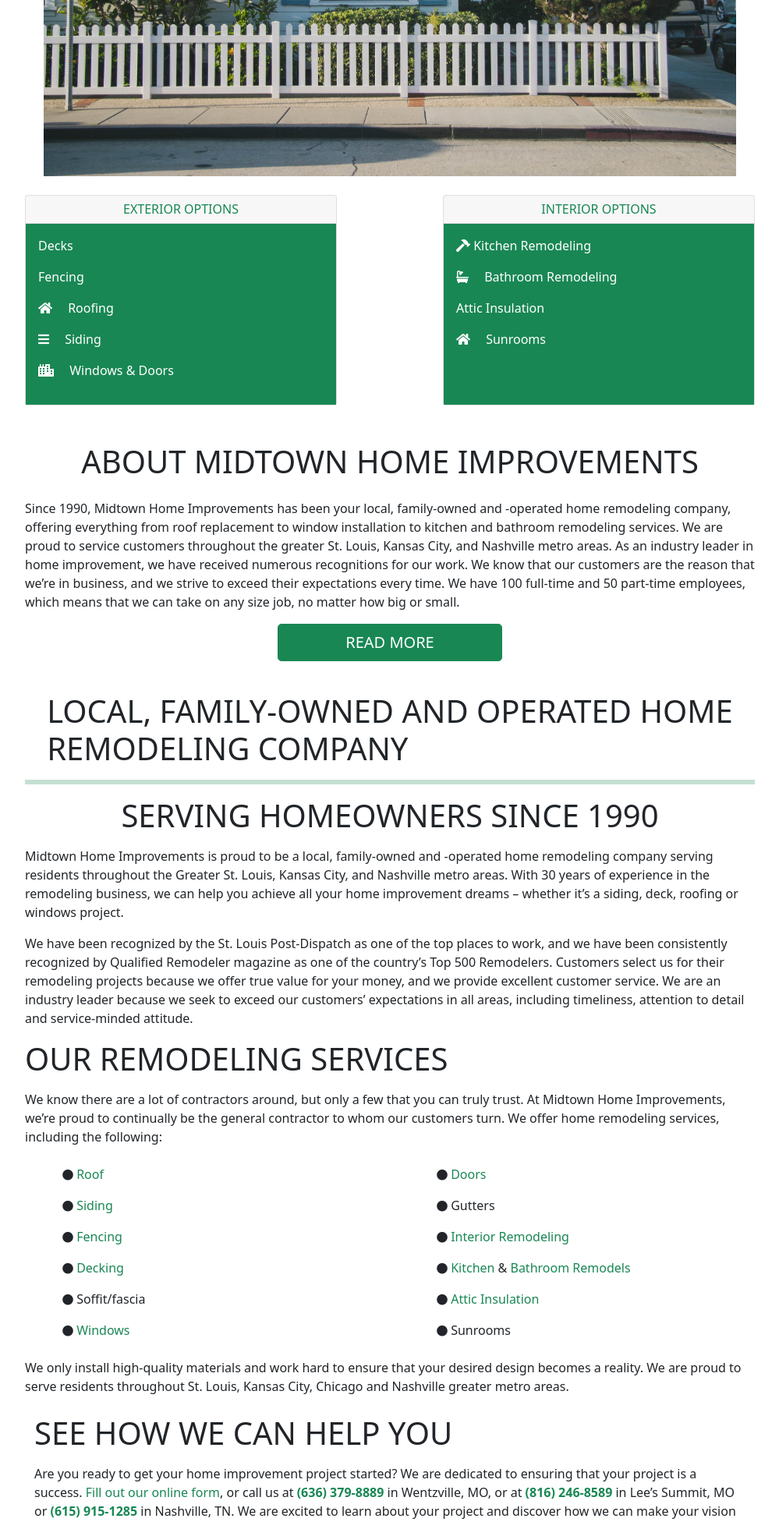
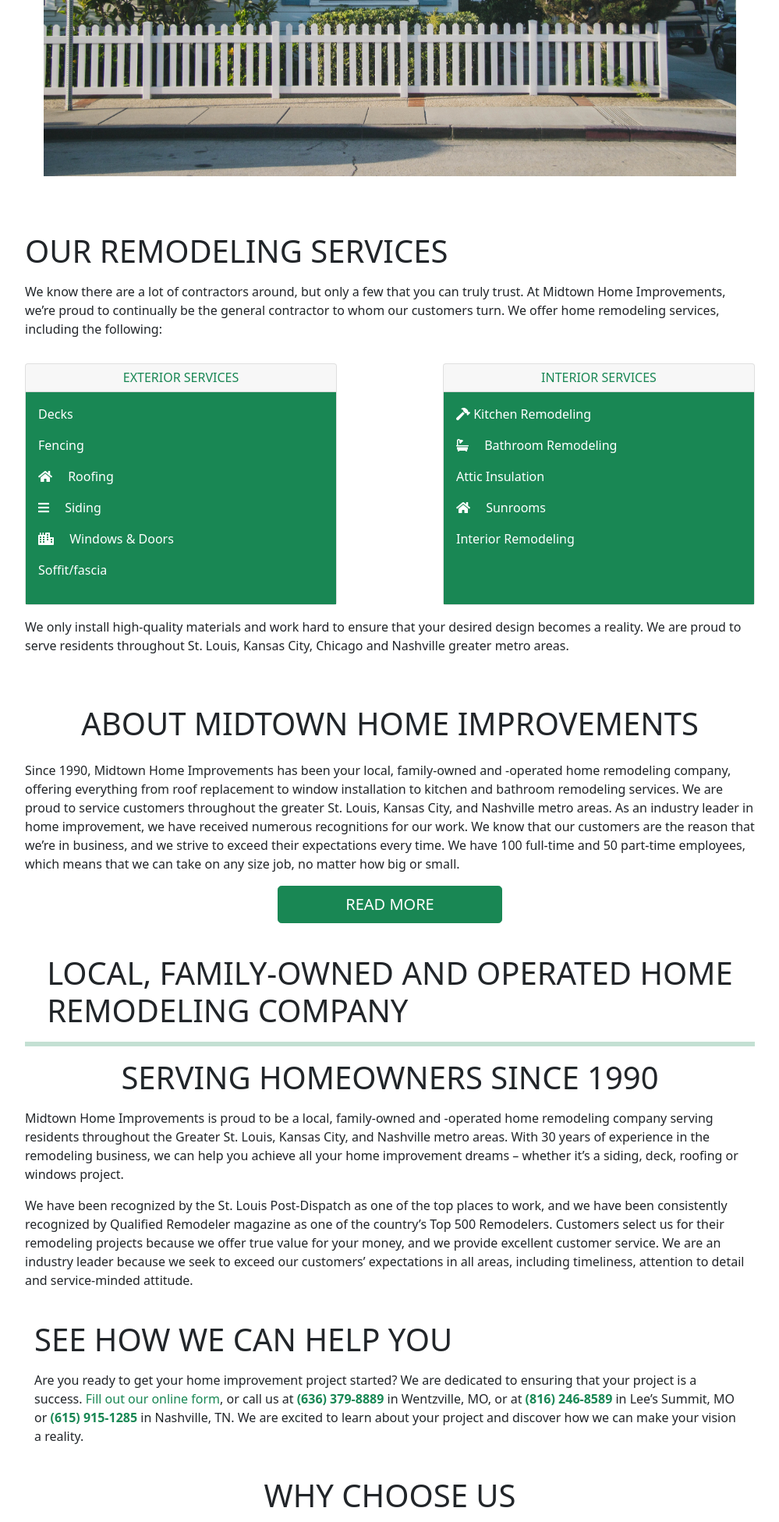
Before and after one commit to Kenan-Kadic/wood, a Django app: page / in a window 1280 px wide. Shown: the part 706-2658 px from the top of the page at 78% size, without its empty margins (140-1139 px from the left). Run offline with Django 3.2, Linux system fonts and the light colour scheme.

Commit message:
WEB-34-change-options-to-services-for-ho #comment change the name, add more services and add section

```diff
--- a/templates/pages/home.html
+++ b/templates/pages/home.html
@@ -19,11 +19,17 @@
             </div>
         </div>
 
-        <div class="row pb-5">
-            <div class="col-md-6 d-flex justify-content-start">
+    <!-- Remodeling Services -->
+    <section class="my-5" id="remodeling_services">
+        <div class="row">
+            <div class="col-md-12">
+                <p class="display-6 text-black">OUR REMODELING SERVICES</p>
+                <p class="my-3">We know there are a lot of contractors around, but only a few that you can truly trust. At Midtown Home Improvements, we’re proud to continually be the general contractor to whom our customers turn. We offer home remodeling services, including the following:</p>
+            </div>
+            <div class="col-md-6 d-flex justify-content-start my-3">
                 <div class="card" style="width: 25rem;">
                     <div class="card-header h6 text-success d-flex justify-content-center">
-                        EXTERIOR OPTIONS
+                        EXTERIOR SERVICES
                     </div>
                     <div class="card-body bg-success">
                         <p><a href="{% url 'pages:decks' %}" class="text-decoration-none text-white"> Decks </a></p>
@@ -31,24 +37,36 @@
                         <p><a href="{% url 'pages:roofs' %}" class="text-decoration-none text-white"><i class="fas fa-home me-3"></i> Roofing </a></p>
                         <p><a href="{% url 'pages:sideGutter' %}" class="text-decoration-none text-white"><i class="fas fa-bars me-3"></i> Siding </a></p>
                         <p><a href="{% url 'pages:windows_doors' %}" class="text-decoration-none text-white"><i class="fas fa-city me-3"></i> Windows & Doors </a></p>
+                        <p><a href="#" class="text-decoration-none text-white">Soffit/fascia </a></p>
                     </div>
                 </div>
             </div>
 
-            <div class="col-md-6 d-flex justify-content-end">
+            <div class="col-md-6 d-flex justify-content-end my-3">
                 <div class="card" style="width: 25rem;">
                     <div class="card-header h6 text-success d-flex justify-content-center">
-                        INTERIOR OPTIONS
+                        INTERIOR SERVICES
                     </div>
                     <div class="card-body bg-success">
                         <p><a href="{% url 'pages:kitchens' %}" class="text-decoration-none text-white"><i class="fas fa-hammer"></i> Kitchen Remodeling </a></p>
                         <p><a href="{% url 'pages:bathrooms' %}" class="text-decoration-none text-white"><i class="fas fa-bath me-3"></i> Bathroom Remodeling </a></p>
                         <p><a href="{% url 'pages:attic_insulation' %}" class="text-decoration-none text-white"> Attic Insulation </a></p>
                         <p class="text-white"><i class="fas fa-home me-3"></i> Sunrooms </p>
+                        <p><a href="{% url 'pages:interior' %}" class="text-decoration-none text-white"> Interior Remodeling </a></p>
                     </div>
                 </div>
             </div>
+
+            <div class="col-md-12">
+                <p>We only install high-quality materials and work hard to ensure that your desired design becomes a reality. We are proud to serve residents throughout St. Louis, Kansas City, Chicago and Nashville greater metro areas.</p>
+            </div>
         </div>
+    </section>
+
+
+
+
+
        <div class="row mb-4">
            <div class="col-md-12">
                <p class="display-6 text-black d-flex justify-content-center mb-4"> ABOUT MIDTOWN HOME IMPROVEMENTS </p>
@@ -71,35 +89,7 @@
         </div>
     </div>
 
-    <div class="row">
-        <div class="col-md-12">
-            <p class="display-6 text-black">OUR REMODELING SERVICES</p>
-            <p>We know there are a lot of contractors around, but only a few that you can truly trust. At Midtown Home Improvements, we’re proud to continually be the general contractor to whom our customers turn. We offer home remodeling services, including the following:</p>
-        </div>
-            <div class="col-md-6">
-                <ul class="list-group-flush">
-                    <li class="list-group-item border-0"><i class="fas fa-circle fa-sm"></i><a href="{% url 'pages:roofs' %}" class="text-success text-decoration-none"> Roof </a></li>
-                    <li class="list-group-item border-0"><i class="fas fa-circle fa-sm"></i><a href="{% url 'pages:sideGutter' %}" class="text-success text-decoration-none"> Siding </a></li>
-                    <li class="list-group-item border-0"><i class="fas fa-circle fa-sm"></i><a href="{% url 'pages:fencing' %}" class="text-success text-decoration-none"> Fencing </a></li>
-                    <li class="list-group-item border-0"><i class="fas fa-circle fa-sm"></i><a href="{% url 'pages:decks' %}" class="text-success text-decoration-none"> Decking </a></li>
-                    <li class="list-group-item border-0"><i class="fas fa-circle fa-sm"></i> Soffit/fascia </li>
-                    <li class="list-group-item border-0"><i class="fas fa-circle fa-sm"></i><a href="{% url 'pages:windows_doors' %}" class="text-success text-decoration-none"> Windows </a></li>
-                </ul>
-            </div>
-        <div class="col-md-6">
-            <ul class="list-group-flush">
-                <li class="list-group-item border-0"><i class="fas fa-circle fa-sm"></i><a href="{% url 'pages:windows_doors' %}" class="text-success text-decoration-none"> Doors </a></li>
-                <li class="list-group-item border-0"><i class="fas fa-circle fa-sm"></i> Gutters </li>
-                <li class="list-group-item border-0"><i class="fas fa-circle fa-sm"></i><a href="{% url 'pages:interior' %}" class="text-success text-decoration-none"> Interior Remodeling </a></li>
-                <li class="list-group-item border-0"><i class="fas fa-circle fa-sm"></i><a href="{% url 'pages:kitchens' %}" class="text-success text-decoration-none"> Kitchen </a> & <a href="{% url 'pages:bathrooms' %}" class="text-success text-decoration-none"> Bathroom Remodels </a></li>
-                <li class="list-group-item border-0"><i class="fas fa-circle fa-sm"></i><a href="{% url 'pages:attic_insulation' %}" class="text-success text-decoration-none"> Attic Insulation</a> </li>
-                <li class="list-group-item border-0"><i class="fas fa-circle fa-sm"></i> Sunrooms </li>
-            </ul>
-        </div>
-        <div class="col-md-12">
-            We only install high-quality materials and work hard to ensure that your desired design becomes a reality. We are proud to serve residents throughout St. Louis, Kansas City, Chicago and Nashville greater metro areas.
-        </div>
-    </div>
+
 
     <div class="row">
         <div class="col-md-12 p-4">
```
